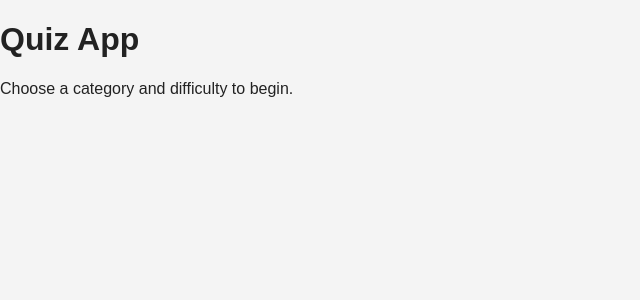
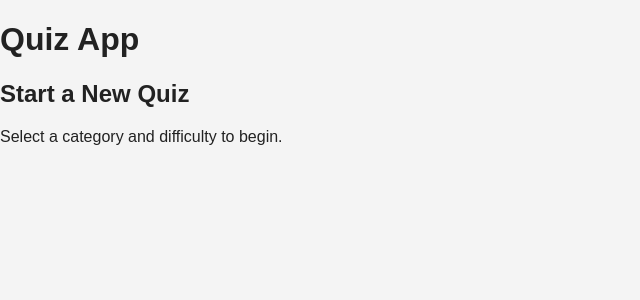
Before and after one commit to iangelicsx23/quiz-app, a React (Vite) app: page / in a window 1280 px wide. Shown: the top 300 px of the page, without its empty margins (0-640 px from the left). Built offline with nearby package versions, Linux system fonts and the light colour scheme.

Commit message:
feat(TASK-05): create main application screens

```diff
--- a/src/App.jsx
+++ b/src/App.jsx
@@ -1,8 +1,10 @@
+import HomeScreen from "./components/HomeScreen";
+
 function App() {
   return (
     <main>
       <h1>Quiz App</h1>
-      <p>Choose a category and difficulty to begin.</p>
+      <HomeScreen />
     </main>
   );
 }
--- /dev/null
+++ b/src/components/HomeScreen.jsx
@@ -0,0 +1,10 @@
+function HomeScreen() {
+  return (
+    <section>
+      <h2>Start a New Quiz</h2>
+      <p>Select a category and difficulty to begin.</p>
+    </section>
+  );
+}
+
+export default HomeScreen;
```
Also changed, not shown: src/components/QuizScreen.jsx (added, +10 -0 lines), src/components/ResultsScreen.jsx (added, +10 -0 lines), 1 other file (tests, documents, lock files or other folders).
